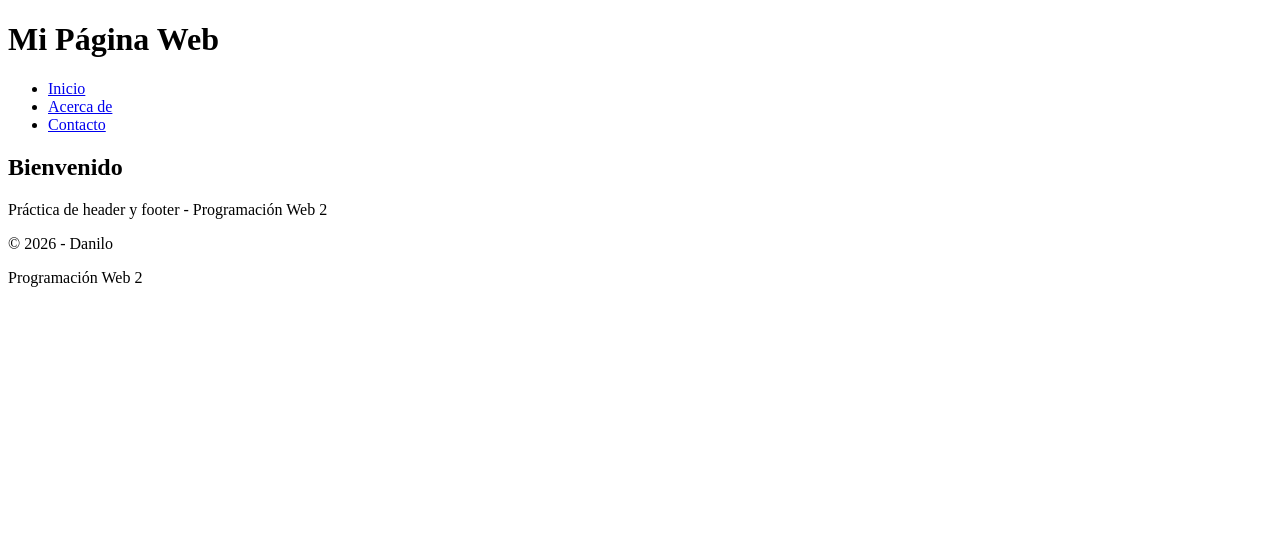
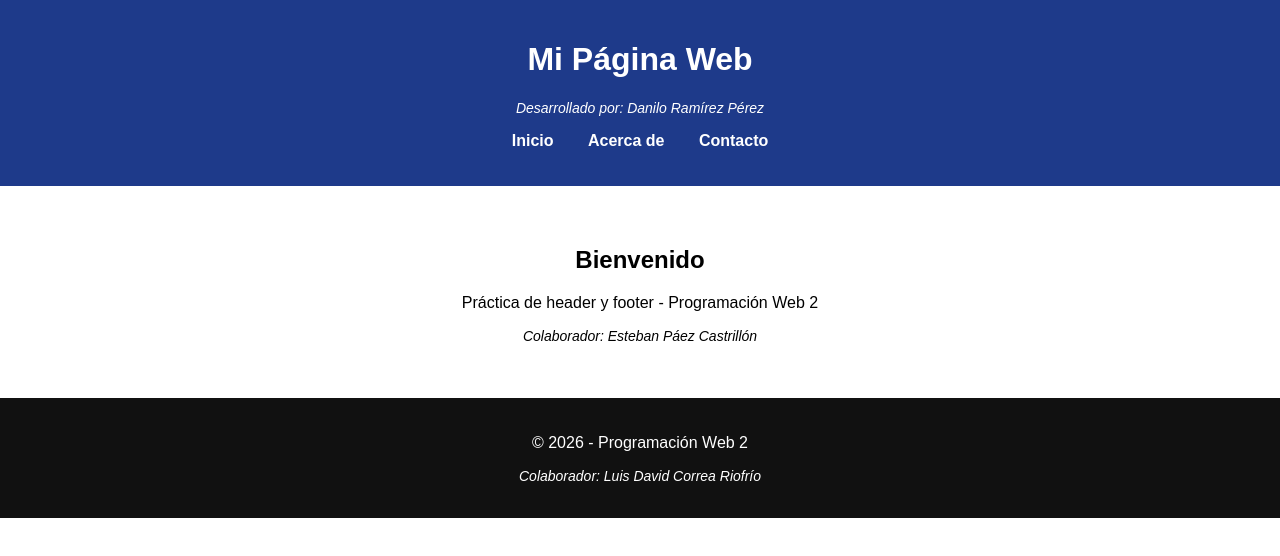
Before and after one commit to Danilo062603/iue-prog-web2, a plain HTML site: page index.html in a window 1280 px wide. Drawn offline with Linux system fonts and the light colour scheme.

Commit message:
feat: agregar colaboradores distribuidos en header, main y footer

```diff
--- a/index.html
+++ b/index.html
@@ -2,12 +2,63 @@
 <html lang="es">
 <head>
     <meta charset="UTF-8">
+    <meta name="viewport" content="width=device-width, initial-scale=1.0">
     <title>Programación Web 2</title>
+
+    <style>
+        body {
+            margin: 0;
+            font-family: Arial, sans-serif;
+        }
+
+        header {
+            background-color: #1e3a8a;
+            color: white;
+            padding: 20px;
+            text-align: center;
+        }
+
+        nav ul {
+            list-style: none;
+            padding: 0;
+        }
+
+        nav ul li {
+            display: inline;
+            margin: 0 15px;
+        }
+
+        nav ul li a {
+            color: white;
+            text-decoration: none;
+            font-weight: bold;
+        }
+
+        main {
+            padding: 40px;
+            text-align: center;
+        }
+
+        footer {
+            background-color: #111;
+            color: white;
+            text-align: center;
+            padding: 20px;
+        }
+
+        .autor {
+            font-size: 14px;
+            margin-top: 10px;
+            font-style: italic;
+        }
+    </style>
 </head>
 <body>
 
     <header>
         <h1>Mi Página Web</h1>
+        <p class="autor">Desarrollado por: Danilo Ramírez Pérez</p>
+
         <nav>
             <ul>
                 <li><a href="#">Inicio</a></li>
@@ -21,12 +72,13 @@
         <section>
             <h2>Bienvenido</h2>
             <p>Práctica de header y footer - Programación Web 2</p>
+            <p class="autor">Colaborador: Esteban Páez Castrillón</p>
         </section>
     </main>
 
     <footer>
-        <p>&copy; 2026 - Danilo</p>
-        <p>Programación Web 2</p>
+        <p>&copy; 2026 - Programación Web 2</p>
+        <p class="autor">Colaborador: Luis David Correa Riofrío</p>
     </footer>
 
 </body>
```
